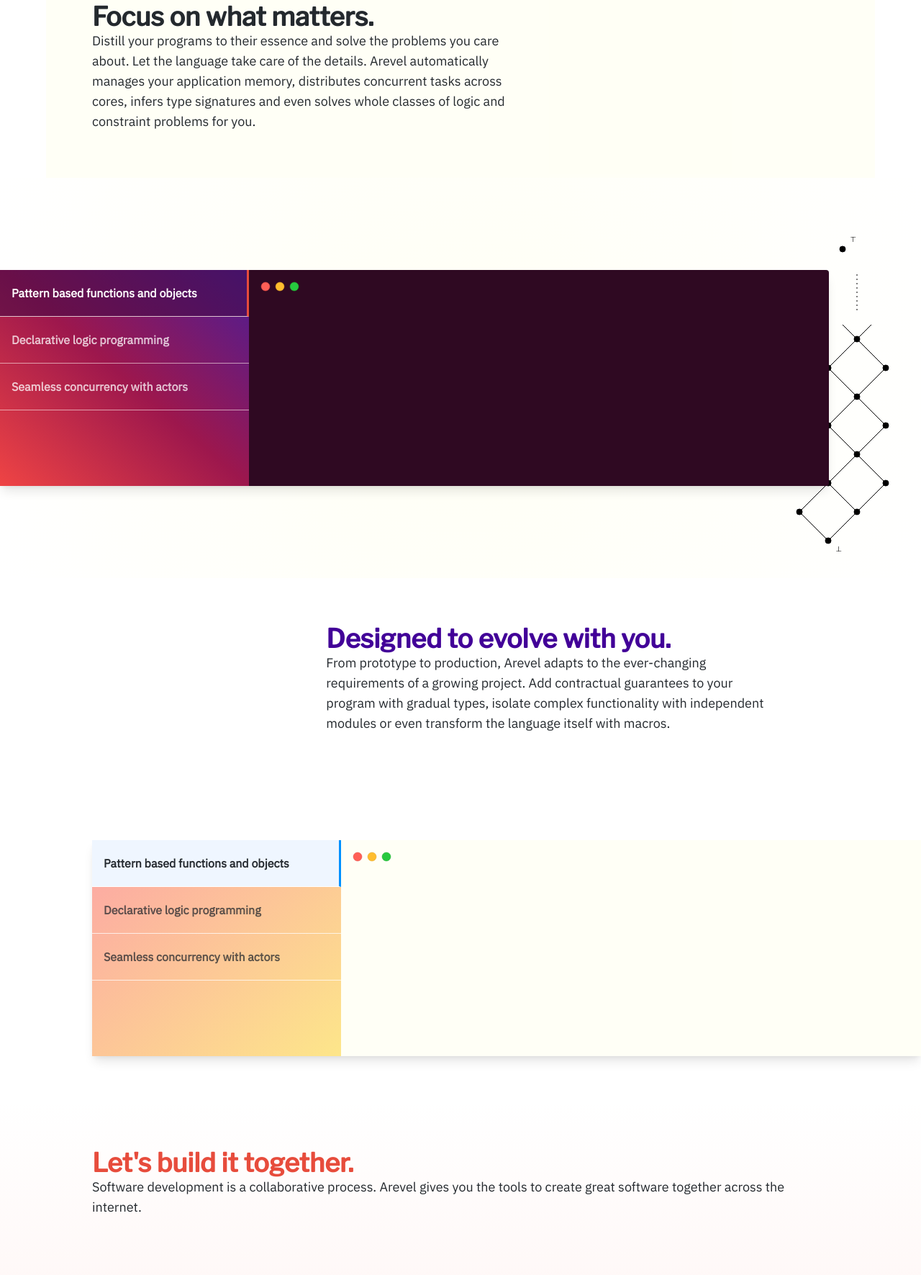
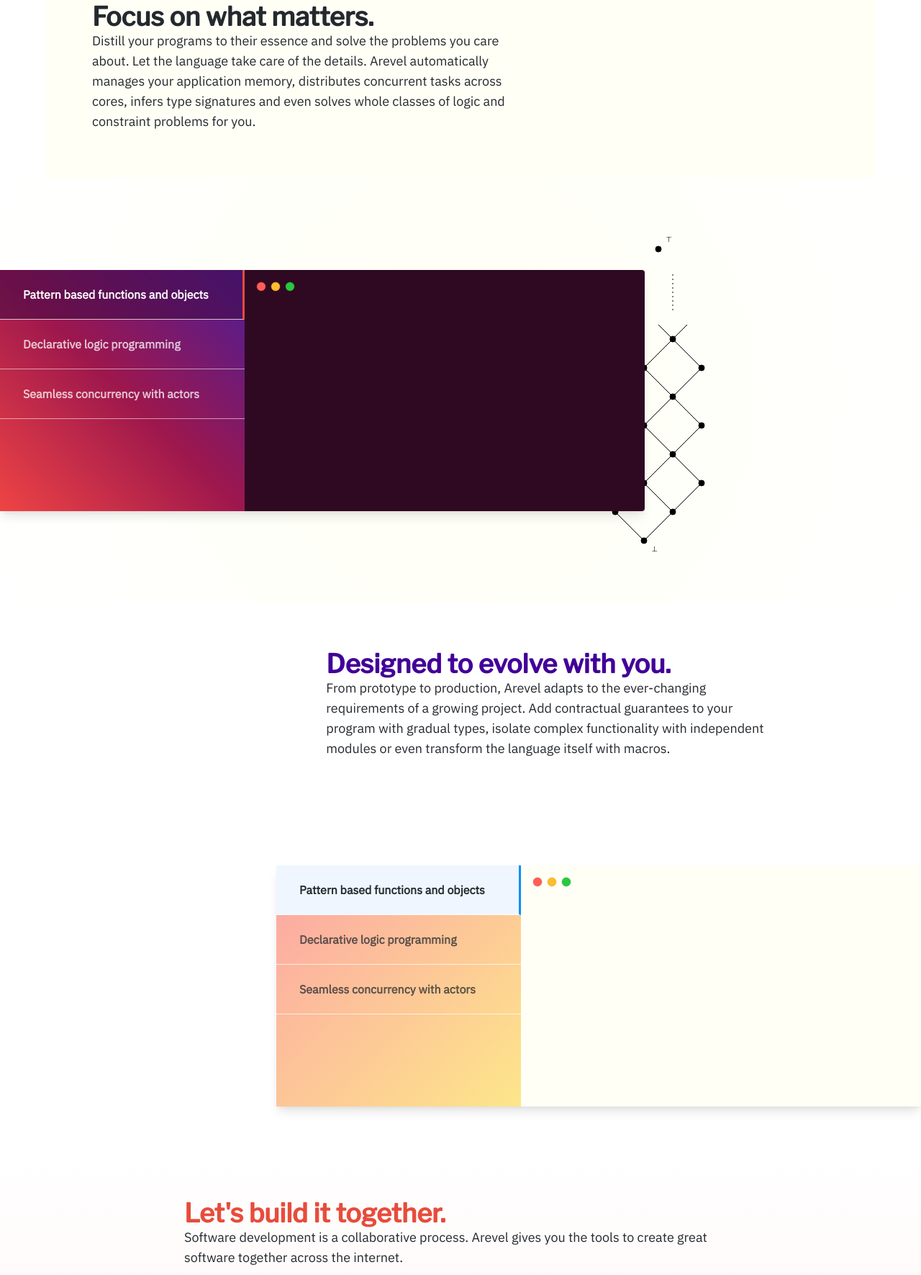
Before and after one commit to Feni/informal-landing, a plain HTML site: page landing.html in a window 1280 px wide. Shown: the part 1029-2800 px from the top of the page at 72% size. Drawn offline with nearby package versions, Linux system fonts and the light colour scheme.

Commit message:
Tweak code-block size and padding all around.

```diff
--- a/landing.html
+++ b/landing.html
@@ -31,10 +31,10 @@
       Fonts are Libre Franklin for that clean, modern sans look and IBM Plex Sans for a bit of retro flair.
     -->
     <header>
-      <nav role="navigation" class="flex bg-white items-center flex-wrap p-6 justify-between">
+      <nav role="navigation" class="flex bg-white items-center flex-wrap py-6 px-8 justify-between">
 
       <div class="w-full max-w-6xl relative mx-auto">
-        <div class="logo px-4 md:px-16">
+        <div class="logo md:px-16">
           <img class="block h-12" src="static/images/Arevel_programming_logo.png" alt="Arevel logo"/>
         </div>
       </div>
@@ -43,7 +43,7 @@
     </header>
 
 
-    <section class="max-w-6xl relative mx-auto px-4 md:px-16 py-16 md:py-32 md:pb-24">
+    <section class="max-w-6xl relative mx-auto px-8 md:px-16 py-16 md:py-32 md:pb-24">
         <div class="inline-block pt-8 pb-16">
           <!-- text-4xl md:text-5xl lg:text-6xl -->
             <h1 class="headline inline-block max-w-3xl font-heading font-bold pb-6 fg-red">
@@ -61,7 +61,7 @@
     <!--
       The symbols here are a reference to the curry-howard-lambek correspondence.
     -->
-      <section class="max-w-6xl relative mx-auto px-4 md:px-16 py-8 md:py-16 bg-fade-in">
+      <section class="max-w-6xl relative mx-auto px-8 md:px-16 py-8 md:py-16 bg-fade-in">
         <section class="grid grid-cols-1 md:grid-cols-3 gap-4 showcase">
 
           <div class="bg-gray-900 shadow-lg rounded p-3">
@@ -137,7 +137,7 @@
         -->
         <div class="img-rieger py-32 pb-32 ">
 
-      <section class="tabs bg-purple shadow-lg md:rounded-r fg-white max-w-6xl">
+      <section class="tabs bg-purple shadow-lg md:rounded-r fg-white max-w-4xl">
 
         <input type="radio" id="tab-1" name="tab-group-1" checked>
         <input type="radio" id="tab-2" name="tab-group-1">
@@ -183,7 +183,7 @@
     </div>
 
 
-    <div class="max-w-6xl grid grid-cols-2 md:grid-cols-3 gap-4 relative">
+    <div class="max-w-6xl md:grid grid-cols-2 md:grid-cols-3 gap-4 relative">
       <canvas class="mx-auto" id="lorenz" width="300" height="300"></canvas>
 
       <section class="col-span-2 mx-auto px-16 py-16 evolution-content">
@@ -197,7 +197,7 @@
 
 
       <div class="py-16">
-        <div class="bg-white shadow-lg md:rounded-l max-w-6xl margin-left">
+        <div class="bg-white shadow-lg md:rounded-l max-w-4xl margin-left">
         <section class="tabs bg-yellow">
 
 
@@ -247,7 +247,7 @@
 
 
       <div class="bg-fade-out">
-        <section class="max-w-6xl relative mx-auto px-16 pt-16 pb-32 ">
+        <section class="max-w-4xl relative mx-auto px-16 pt-16 pb-32 ">
             <h2 class="text-4xl font-heading font-bold fg-red">
               Let's build it together.
             </h2>
@@ -261,7 +261,7 @@
 
 
 
-        <div class="max-w-6xl mx-auto rounded-lg shadow-lg">
+        <div class="max-w-4xl mx-auto rounded-lg shadow-lg">
 
 
           <section class="tabs bg-white">
--- a/static/css/base.css
+++ b/static/css/base.css
@@ -129,14 +129,14 @@
     background-image: url("/static/images/Rieger-Nishimura-concurrency.svg");
     background-repeat: no-repeat;
     background-position: 100% 0%;
-    background-position-x: min(1106px, 100%);
+    background-position-x: min(850px, 100%);
     background-position-y: 82px;
     background-clip: border-box;
 }
 
 .tabs {
     width: 100%;
-    height: 300px;
+    height: 335px;
 }
 
 
@@ -145,13 +145,13 @@
 }
 
 .tab-navs {
-    width: 30%;
+    width: 38%;
     display: inline-block;
 }
 
 .tab-nav {
     background-color: inherit;
-    padding: 22px 16px;
+    padding: 1.5rem 2rem;
     width: 100%;
     border: none;
     border-bottom: 1px solid rgba(255, 239, 237, 0.8);
@@ -173,7 +173,7 @@
 
   .tab-content {
     padding: 16px;
-    width: 70%;
+    width: 62%;
     border-left: none;
     height: 300px;
     display: none;
@@ -259,6 +259,10 @@
         width: 100%;
     }
 
+    .tab-nav {
+        padding: 1rem 2rem;
+    }
+
     .tab-content {
         width: 100%;
     }
```
